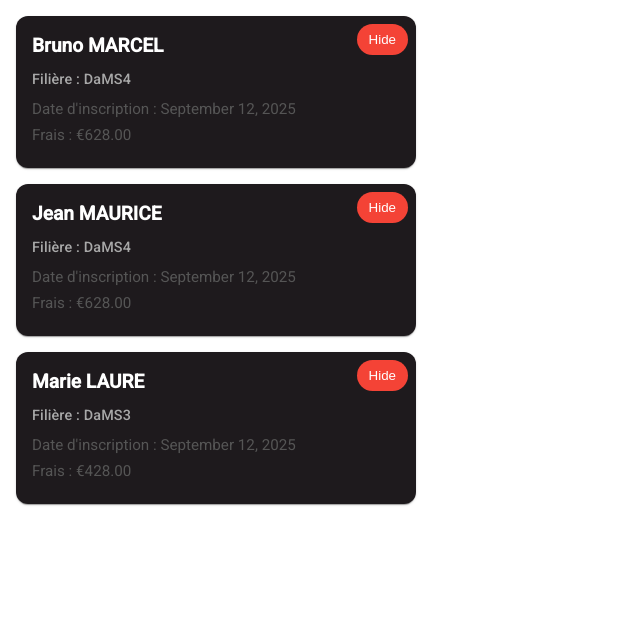
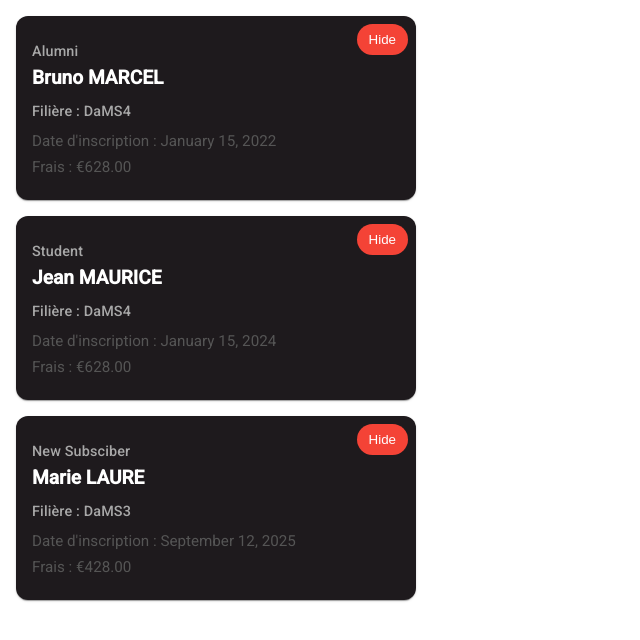
Before and after one commit to JarodCode/awi-app, an Angular app: page / in a window 1280 px wide. Shown: the top 640 px of the page, without its empty margins (0-640 px from the left). Built offline with nearby package versions, Linux system fonts and the light colour scheme.

Commit message:
fix: isValue is now a part of component, feat: test on @if and @for

```diff
--- a/src/app/app.component.ts
+++ b/src/app/app.component.ts
@@ -5,7 +5,7 @@ import { StudentListComponent } from './student/student-list/student-list.compon
 
 @Component({
   selector: 'app-root',
-  imports: [RouterOutlet, StudentCardComponent, StudentListComponent],
+  imports: [RouterOutlet, StudentListComponent],
   templateUrl: './app.component.html',
   styleUrl: './app.component.scss'
 })
--- a/src/app/student/student-card/student-card.component.html
+++ b/src/app/student/student-card/student-card.component.html
@@ -1,14 +1,26 @@
-<mat-card class ="student-card" [style.display]="!isVisible() ? 'none' : 'block'">
-    <button class="hide-button" (click)="remove.emit(firstname())">Hide</button>
+@if(this.isVisible()){
+    <mat-card class ="student-card">
+        <button class="hide-button" (click)="remove.emit(student().id)">Hide</button>
         <mat-card-header>
+            <mat-card-subtitle>
+                @if(this.student().registrationDate.getFullYear() < 2023){
+                    Alumni
+                } @else if(2023 <= this.student().registrationDate.getFullYear() && this.student().registrationDate.getFullYear() <= 2024){
+                    Student
+                } @else {
+                    New Subsciber
+                }
+            </mat-card-subtitle>
             <mat-card-title>
-            {{ this.firstname() }} {{ this.name() | uppercase }}
+                {{ this.student().firstname }} {{ this.student().name | uppercase }}
             </mat-card-title>
             <mat-card-subtitle>
-            Filière : {{ this.program() }}{{ this.promo() }}
+                Filière : {{ this.student().program }}{{ this.student().promo }}
             </mat-card-subtitle>
         </mat-card-header>
         <mat-card-content>
-        <p>Date d'inscription : {{ this.registrationDate() | date : 'longDate' }}</p>
-        <p>Frais : {{ this.registrationPrice() | currency : 'EUR' }}</p>
+            <p>Date d'inscription : {{ this.student().registrationDate | date : 'longDate' }}</p>
+            <p>Frais : {{ this.student().registrationPrice | currency : 'EUR' }}</p>
         </mat-card-content>
+    </mat-card>
+}
--- a/src/app/student/student-card/student-card.component.ts
+++ b/src/app/student/student-card/student-card.component.ts
@@ -1,6 +1,7 @@
 import { DatePipe, UpperCasePipe, CurrencyPipe } from '@angular/common';
 import { Component, input, output } from '@angular/core';
 import { MatCardModule } from '@angular/material/card'
+import { Student } from '../student';
 
 @Component({
   selector: 'app-student-card',
@@ -9,14 +10,9 @@ import { MatCardModule } from '@angular/material/card'
   styleUrl: './student-card.component.scss'
 })
 export class StudentCardComponent {
-  firstname = input.required<string>();
-  name = input<string>();
-  program = input<string>();
-  promo = input<number>();
-  registrationDate = input<Date>();
-  registrationPrice = input<number>();
+  student = input.required<Student>()
   isVisible = input<boolean>()
 
-  remove = output<string>()
+  remove = output<number>()
 
 }
--- a/src/app/student/student-list/student-list.component.html
+++ b/src/app/student/student-list/student-list.component.html
@@ -1,12 +1,9 @@
-<app-student-card
-  *ngFor="let student of students"
-  [firstname]="student.firstname"
-  [name]="student.name"
-  [program]="student.program"
-  [promo]="student.promo"
-  [registrationPrice]="student.registrationPrice"
-  [registrationDate]="student.registrationDate"
-  [isVisible]="student.isVisible"
+@for (student of students; track student.id; let i = $index) {
+  <app-student-card
+  [student] = "student"
+
+  [isVisible] = "isVisible[i]"
 
   (remove)="onDelete($event)"
-/>
+  />
+}
--- a/src/app/student/student-list/student-list.component.ts
+++ b/src/app/student/student-list/student-list.component.ts
@@ -12,38 +12,38 @@ export class StudentListComponent {
 
   students = [
     {
+      id: 1,
       firstname: 'Bruno',
       name: 'Marcel',
       program: 'DaMS',
       promo: 4,
       registrationPrice: 628.0,
-      registrationDate: new Date(),
-      isVisible: true,
+      registrationDate: new Date(2022, 0, 15),
     },
     {
+      id: 2,
       firstname: 'Jean',
       name: 'Maurice',
       program: 'DaMS',
       promo: 4,
       registrationPrice: 628.0,
-      registrationDate: new Date(),
-      isVisible: true,
+      registrationDate: new Date(2024, 0, 15),
     },
     {
+      id: 3,
       firstname: 'Marie',
       name: 'Laure',
       program: 'DaMS',
       promo: 3,
       registrationPrice: 428.0,
       registrationDate: new Date(),
-      isVisible: true,
     }
   ];
 
-  onDelete(firstname: string) {
-    const student = this.students.find(s => s.firstname === firstname);
-    if (student) {
-      student.isVisible = false;
-    }
+  isVisible : boolean[] = [true, true, true]
+
+  onDelete(id: number) {
+    const studentIndex = this.students.findIndex(s => s.id === id);
+    this.isVisible[studentIndex] = false;
   }
 }
--- /dev/null
+++ b/src/app/student/student.ts
@@ -0,0 +1,9 @@
+export interface Student {
+    id : number,
+    firstname : string
+    name : string
+    program : string
+    promo : number
+    registrationPrice : number
+    registrationDate : Date
+}
```
Lines whose indentation alone changed are shown as unchanged.
